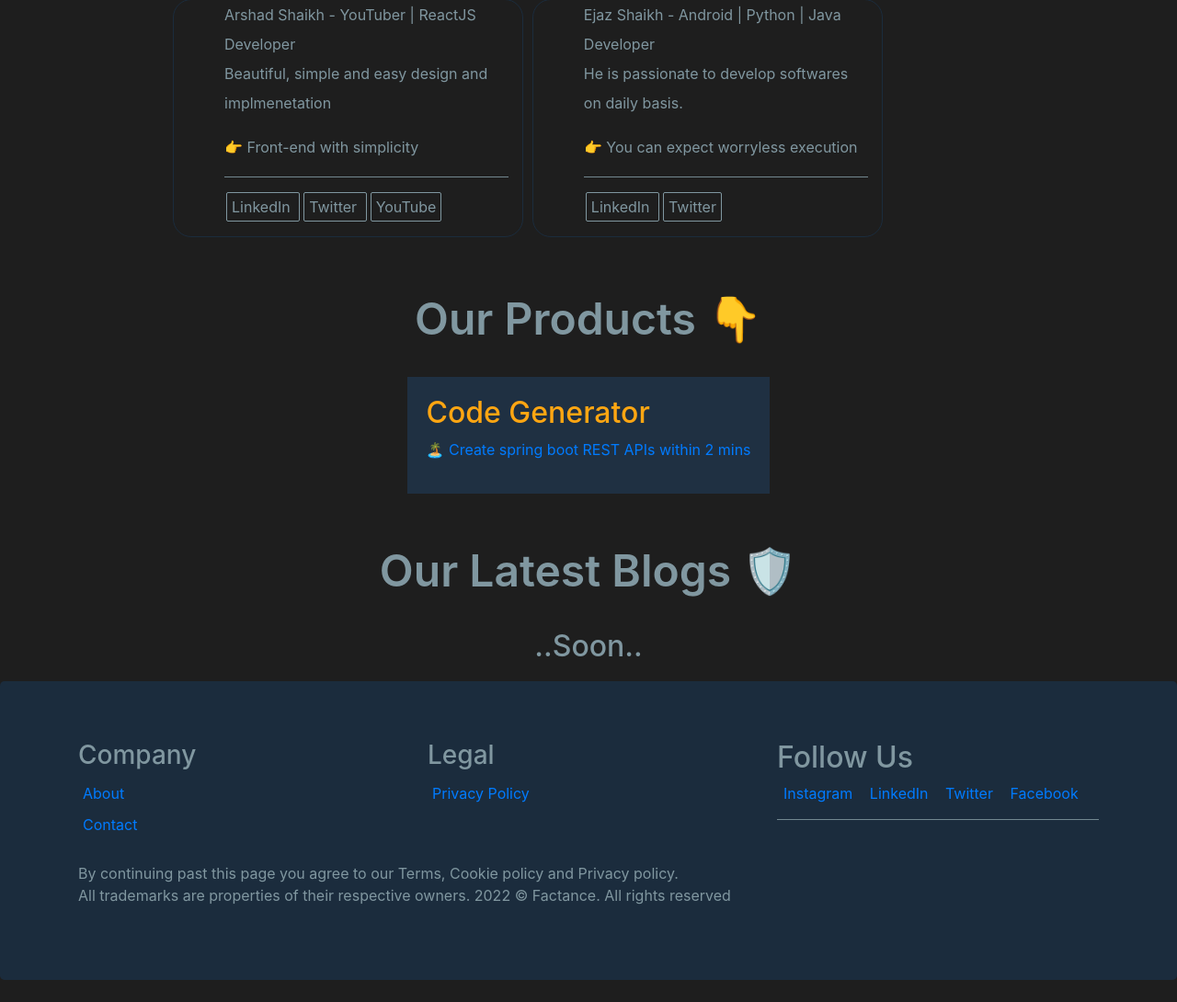
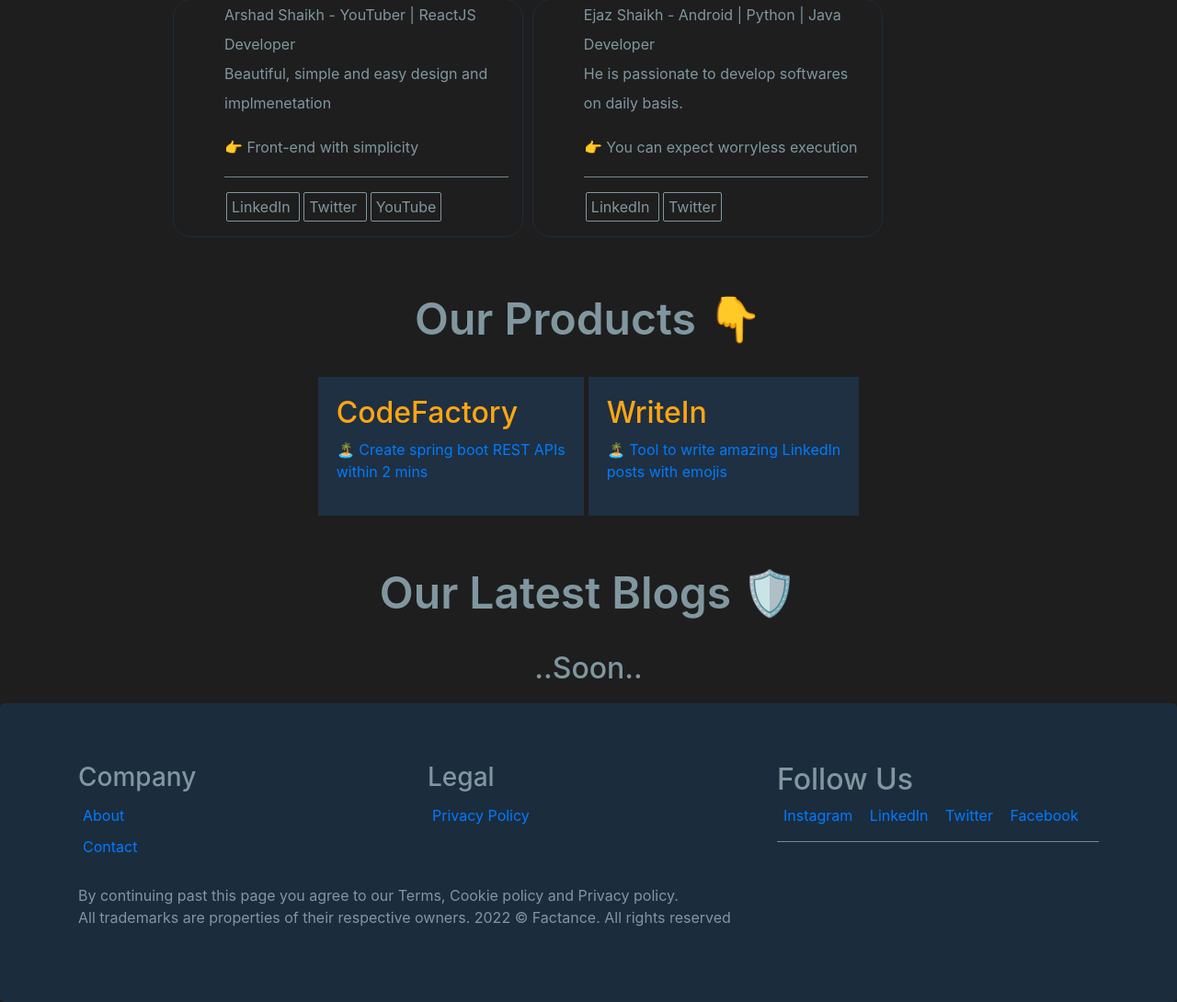
Before and after one commit to eshaikhahmed/factance, a PHP site: page / in a window 1280 px wide. Shown: the part 856-1946 px from the top of the page at 92% size. Before the commit the page ends 1922 px from the top, so only its background shows below. Run offline with PHP 8.4, Linux system fonts and the light colour scheme.

Commit message:
Added changes

```diff
--- a/css/factance.css
+++ b/css/factance.css
@@ -125,6 +125,21 @@ hr{
     justify-content: center;
 }
 
+.writein{
+    padding: 20px;
+    background-color: #1F3042;
+    margin-left: 5px;
+}
+
+.writein:hover{
+    border: 2px solid #007ACC;
+    cursor: pointer;
+}
+
+.writein h2{
+    color: #FFA612;
+}
+
 .code-generator{
     padding: 20px;
     background-color: #1F3042;
--- a/index.php
+++ b/index.php
@@ -144,8 +144,15 @@ include('header.php');
 
             <a href="#" class="nothing">
                 <div class="code-generator">
-                    <h2>Code Generator</h2>
-                    <p>🏝️ Create spring boot REST APIs within 2 mins </p>
+                    <h2>CodeFactory</h2>
+                    <p>🏝️ Create spring boot REST APIs <br />within 2 mins </p>
+                </div>
+            </a>
+
+            <a href="#" class="nothing">
+                <div class="writein">
+                    <h2>WriteIn</h2>
+                    <p>🏝️  Tool to write amazing LinkedIn <br> posts with emojis</p>
                 </div>
             </a>
         </div>
```
